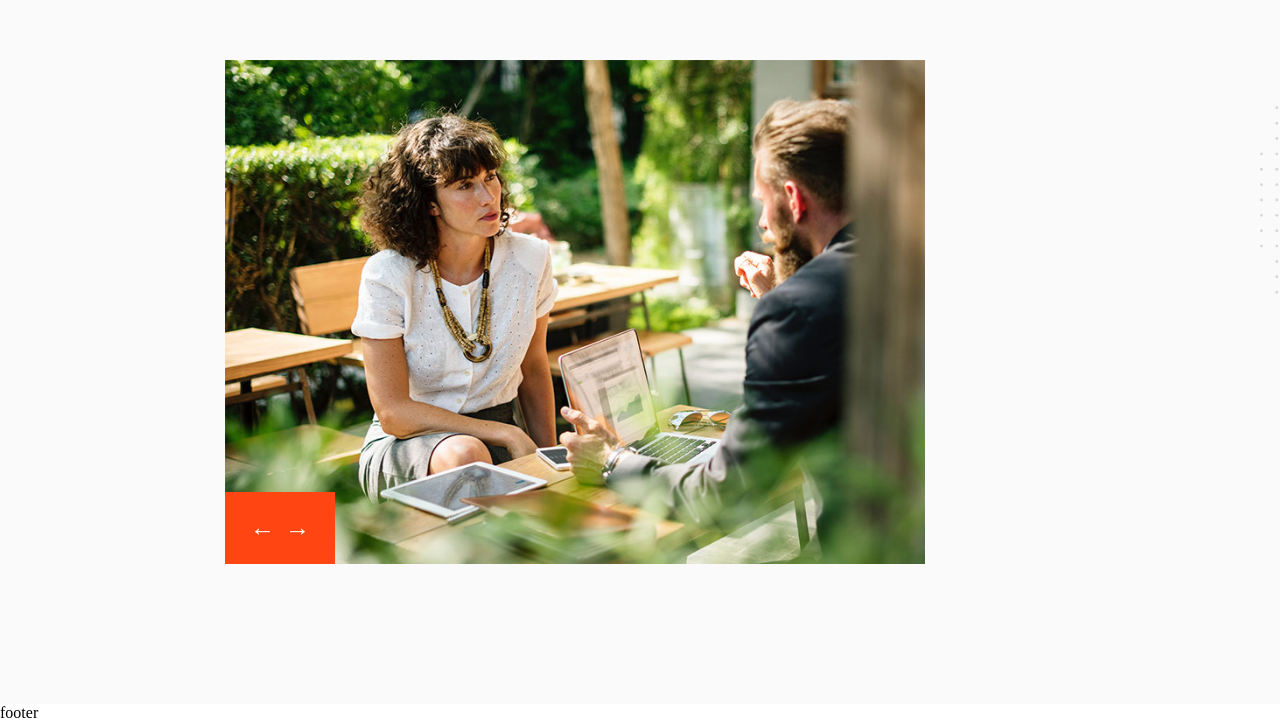
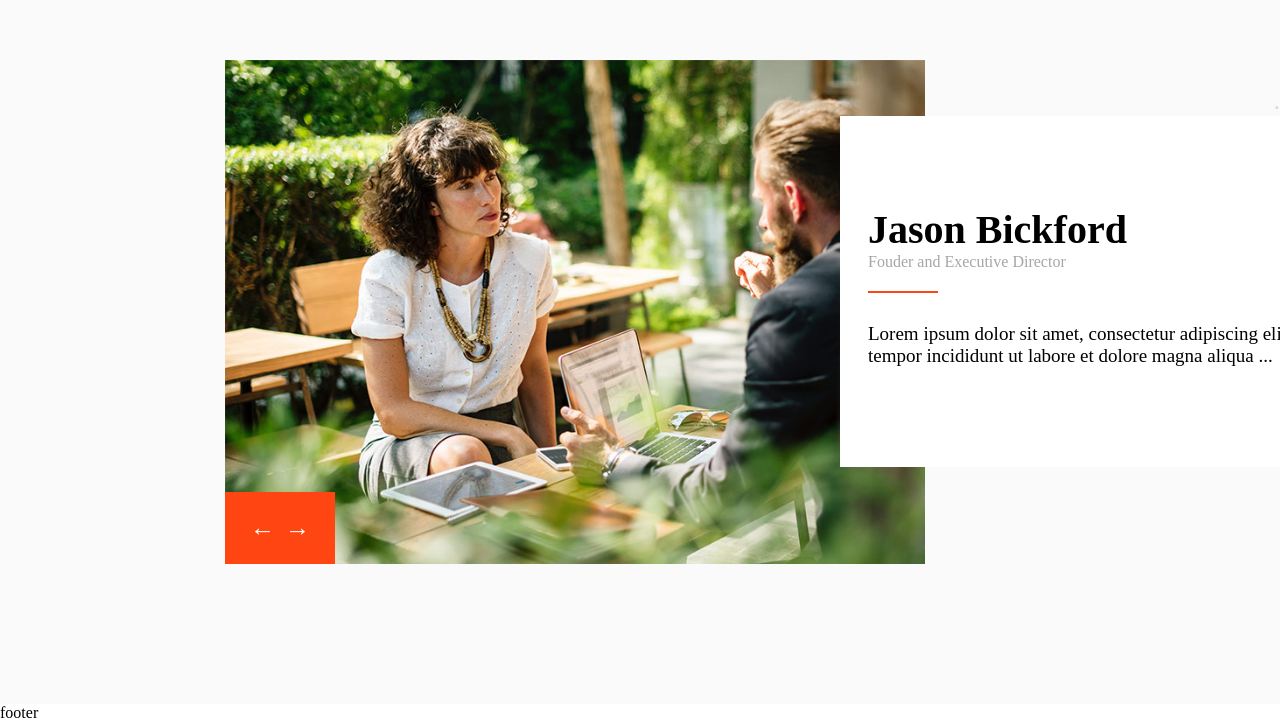
Before and after one commit to dieromeo/proj-html-vuejs, a Vue app: page / in a window 1280 px wide. Shown: the part 1610-2332 px from the top of the page. Built offline with nearby package versions, Linux system fonts and the light colour scheme.

Commit message:
feat: added card to team section

```diff
--- a/src/components/Main/Team.vue
+++ b/src/components/Main/Team.vue
@@ -8,8 +8,12 @@ export default {
     components: { SmallRightArrow, SmallLeftArrow, TeamCard },
     data() {
         return {
-            image: { url: '../../../public/img/h1-img-01.jpg', alt: 'Jason Bickford' }
+            image: { url: '../../../public/img/h1-img-01.jpg', alt: 'Jason Bickford' },
+            cards: [
+                { title: 'Jason Bickford', subtitle: 'Fouder and Executive Director', paragraph: 'Lorem ipsum dolor sit amet, consectetur adipiscing elit, sed do eiusmod tempor incididunt ut labore et dolore magna aliqua ...' }
+            ]
         }
+
     }
 }
 </script>
@@ -24,9 +28,9 @@ export default {
                         <SmallLeftArrow />
                         <SmallRightArrow />
                     </div>
-                    <div class="cards-container">
-                        <TeamCard />
-                    </div>
+                </div>
+                <div class="cards-container" v-for="card in cards">
+                    <TeamCard :titolo="card.title" :sottotitolo="card.subtitle" :paragrafo="card.paragraph" />
                 </div>
             </div>
         </div>
@@ -38,7 +42,6 @@ export default {
 
 section {
     background-color: $team-bg;
-    position: relative;
 }
 
 .team {
@@ -49,6 +52,7 @@ section {
 
     .small-container {
         padding: 140px 0;
+        position: relative;
     }
 
     .image-container {
@@ -59,6 +63,12 @@ section {
             width: 100%;
             display: block;
         }
+    }
+
+    .cards-container {
+        position: absolute;
+        right: 0;
+        top: 25%;
     }
 }
 
--- a/src/components/Main/TeamCard.vue
+++ b/src/components/Main/TeamCard.vue
@@ -1,9 +1,42 @@
 <script>
+import Bar from '../Bar.vue';
+
 export default {
-    name: 'TeamCard'
+    name: 'TeamCard',
+    props: ['titolo', 'sottotitolo', 'paragrafo'],
+    components: { Bar }
 }
 </script>
 
-<template></template>
+<template>
+    <div class="card-container">
+        <h2>{{ titolo }}</h2>
+        <p class="sottotitolo">{{ sottotitolo }}</p>
+        <Bar />
+        <p class="paragraph">{{ paragrafo }}</p>
+    </div>
+</template>
 
-<style></style>
+<style lang="scss" scoped>
+@use '../../style/partials/variables' as *;
+
+.card-container {
+    padding: 90px 120px 100px 28px;
+    max-width: 700px;
+    background-color: $white;
+
+    h2 {
+        font-size: 40px;
+    }
+
+    .sottotitolo {
+        margin-bottom: 20px;
+        color: $text-secondary;
+    }
+
+    .paragraph {
+        margin-top: 30px;
+        font-size: 19px;
+    }
+}
+</style>
```
